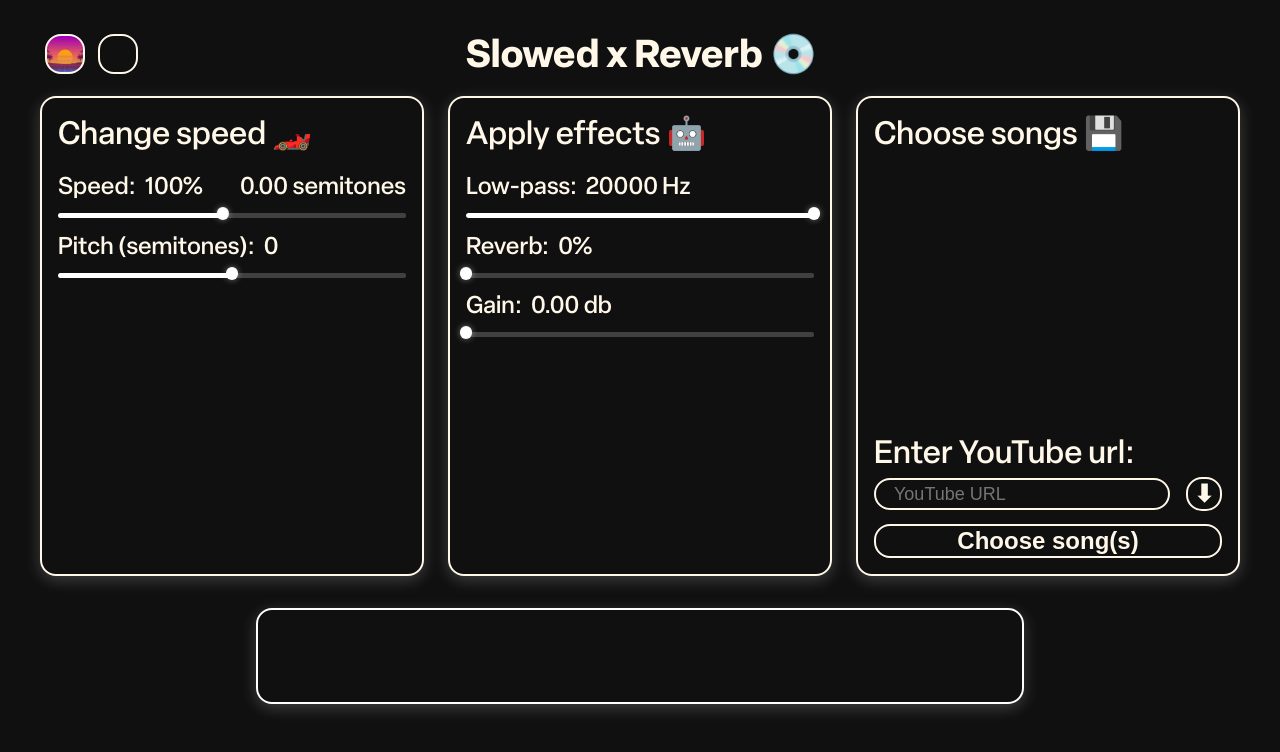
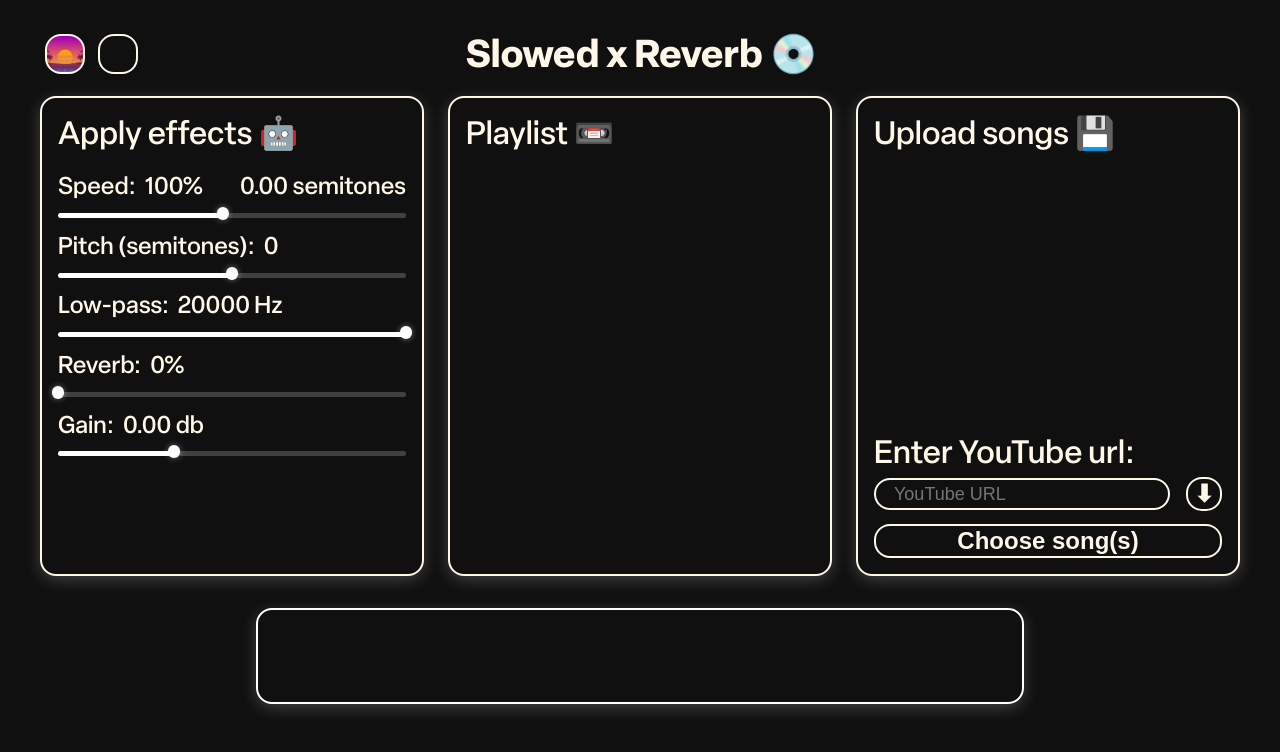
Before and after one commit to AlexAlexBabarika/Slowed-Reverb-Site, a Django app: page / in a window 1280 px wide. Shown: the top 752 px of the page. Run offline with Django 5.2, Linux system fonts and the light colour scheme.

Commit message:
Major UI changes

```diff
--- a/app/static/app/js/effects.js
+++ b/app/static/app/js/effects.js
@@ -31,7 +31,7 @@ document.addEventListener("DOMContentLoaded", () => {
     noUiSlider.create(gainSlider, {
         start: gnStart,
         connect: 'lower',
-        range: { min: 0.0, max: 20.0 },
+        range: { min: -10.0, max: 20.0 },
         step: 0.1,
         behaviour: 'tap-drag'
     });
--- a/app/templates/app/index.html
+++ b/app/templates/app/index.html
@@ -77,9 +77,9 @@
 
     <div class="main-container">
         <div class="container">
-            <!-- 🎚 Speed + Pitch Control -->
+            <!-- Effects -->
             <div class="box" style="font-size: 32;">
-                <div>Change speed 🏎️</div>
+                <div>Apply effects 🤖</div>
 
                 <div style="display: flex; flex-direction: column; gap: 1vw; height: 100%;">
                     <div style="display: flex; flex-direction: row;">
@@ -97,21 +97,6 @@
                     </div>
                     <div id="pitch_slider" style="width: 100%" data-init="{{ pitch_value|default:'0' }}"></div>
 
-                    {% if last_played_index is not None %}
-                        <form method="post" style="margin-bottom: 0; margin-top: auto;" action="{% url 'reload_audio' %}" class="reapply-form">
-                            {% csrf_token %}
-                            <input type="hidden" name="index" value="{{ last_played_index }}">
-                            <button type="submit" style="width: 100%" data-index="{{ last_played_index }}">Apply speed & effects</button>
-                        </form>
-                    {% endif %}
-                </div>
-            </div>
-
-            <!-- 🛠 WIP Effects -->
-            <div class="box" style="font-size: 32;">
-                <div>Apply effects 🤖</div>
-
-                <div style="display: flex; flex-direction: column; gap: 1vw; height: 100%;">
                     <div style="font-size: 24px; font-weight: 500;">
                         Low-pass: &nbsp;<span id="lowpass-display">{{lowpass}}</span>
                     </div>
@@ -126,14 +111,23 @@
                         Gain: &nbsp;<span id="gain-display">{{gain}}</span>
                     </div>
                     <div id="gain-slider" style="width: 100%" data-init="{{gain|default:'0.00'}}"></div>
+
+                    {% if last_played_index is not None %}
+                        <form method="post" style="margin-bottom: 0; margin-top: auto;" action="{% url 'reload_audio' %}" class="reapply-form">
+                            {% csrf_token %}
+                            <input type="hidden" name="index" value="{{ last_played_index }}">
+                            <button type="submit" style="width: 100%" data-index="{{ last_played_index }}">Apply speed & effects</button>
+                        </form>
+                    {% endif %}
                 </div>
             </div>
 
-            <!-- 📁 Playlist & Upload -->
-            <div class="box" style="font-size: 32px;">
-                <div>Choose songs 💾</div>
+            <!-- Playlist -->
+            <div class="box" style="font-size: 32;">
+                <div>Playlist 📼</div>
 
-                <div class="playlist-scroll" style="max-height: 50vh; overflow-y: auto;">
+                {% if last_played_index is not None %}
+                <div class="playlist-scroll" style="overflow-y: auto; border-top: 1px solid var(--text);">
                     <ol style="list-style: none;
                             padding-left: 0;
                             margin: 0;
@@ -165,7 +159,7 @@
                                             min-width: 0;
                                             overflow: hidden;
                                             ">
-                                    <span style="font-size: 12px; color: gray;">{{ song.artist}}</span>
+                                    <span style="font-size: 12px; color: gray;">{{ song.artist }}</span>
                                     <span style="
                                         font-size: 18px;
                                         white-space: nowrap;
@@ -198,6 +192,12 @@
                         {% endfor %}
                     </ol>
                 </div>
+                {% endif %}
+            </div>
+
+            <!-- Upload -->
+            <div class="box" style="font-size: 32px;">
+                <div>Upload songs 💾</div>
 
                 <form id="youtubeForm" action="{% url 'download_from_youtube' %}" method="POST" enctype="multipart/form-data" style="margin-top: auto; margin-bottom: -0.5vw"">
                     {% csrf_token %}
@@ -350,6 +350,7 @@
 
                 ws.once('ready', async () => {
                     try { await ws.play(); persistIndex(currentIndex); } catch(_){}
+                    ws.setTime(0);
                     timeDur.textContent = formatTime(ws.getDuration());
                     try { hideLoading(); } catch(_){}
                 });
--- a/app/views.py
+++ b/app/views.py
@@ -348,7 +348,7 @@ def process_audio(in_path: str, out_path: str,
         samples, _ = change_speed(sr, samples, speed_change)
 
     try:
-        if gain_db and gain_db > 0.0: gain(board, samples, gain_db)
+        if gain_db and gain_db != 0 : gain(board, samples, gain_db)
 
         if lowpass_hz and lowpass_hz < 20000: lowpass(board, samples, lowpass_hz)
 
@@ -365,7 +365,7 @@ def process_audio(in_path: str, out_path: str,
         with AudioFile(out_path, 'w', samplerate=sr, num_channels=num_channels) as g:
             g.write(samples.astype(np.float32, copy=False))
 
-        print(f"Processed:\n -Speed: {speed_change}\n\
+        print(f"Processed:\n -Gain: {gain_db}\n-Speed: {speed_change}\n\
             -Pitch: {pitch_change}\n\
             -Lowpass: {lowpass_hz}\n -Reverb: {reverb_amount}")
 
```
